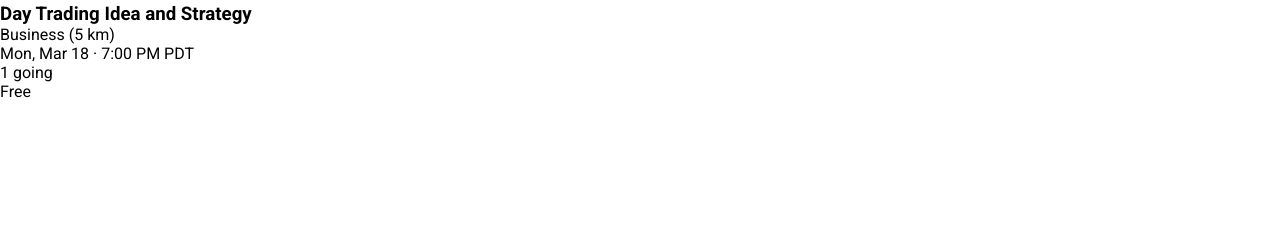
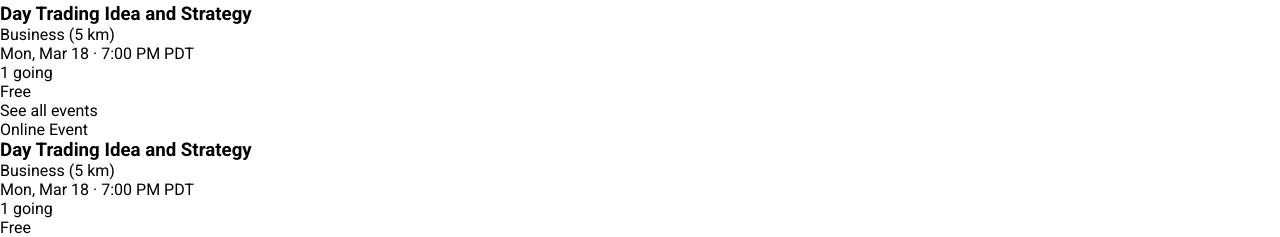
Before and after one commit to Pro100Dever/My-ICH-Project, a plain HTML site: page index.html in a window 1280 px wide. Shown: the part 588-825 px from the top of the page. Before the commit the page ends 800 px from the top, so only its background shows below. Drawn offline with Linux system fonts and the light colour scheme; a web font is replaced by a local one.

Commit message:
write html for events section

```diff
--- a/index.html
+++ b/index.html
@@ -98,7 +98,27 @@
             </ul>
           </div>
         </div>
-        <div class="uncoming-online"></div>
+        <div class="uncoming-online">
+          <div class="events-near__nav">
+            <a href="./events.html">See all events</a>
+          </div>
+          <ul class="events__list">
+            <li class="events__list-item">
+              <div class="events__img">
+                <div class="events_online">Online Event</div>
+              </div>
+              <div class="events__text">
+                <h3>Day Trading Idea and Strategy</h3>
+                <div>Business (5 km)</div>
+                <p>Mon, Mar 18 · 7:00 PM PDT</p>
+              </div>
+              <div class="event__status">
+                <dib>1 going</dib>
+                <div>Free</div>
+              </div>
+            </li>
+          </ul>
+        </div>
       </section>
       <section class="invite"></section>
       <section class="categories"></section>
```
